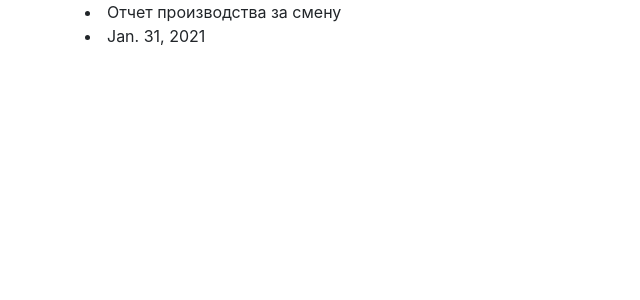
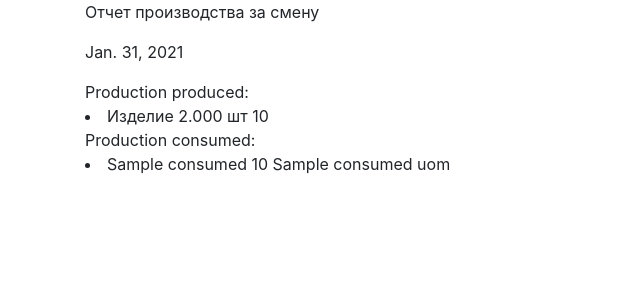
Before and after one commit to PonomarenkoNE/django_quick_test, a Django app: template django_app/myfirstapp/templates/prodreport.html in a window 1280 px wide. Shown: the top 300 px of the page, without its empty margins (0-640 px from the left). Run offline with Django 3.2, Linux system fonts and the light colour scheme; data comes from the database, SQL or seed files in the repository; tables that the repository leaves empty hold one stand-in row (values such as "Sample post"); the template is opened without the code that fills it: values that come from a table or form of the project are taken from there, most other values are stand-ins (such as "Sample title", 1, 10 or a date in 2020); some libraries are stand-ins or nearby versions.

Commit message:
init commit

```diff
--- a/django_app/myfirstapp/templates/index.html
+++ b/django_app/myfirstapp/templates/index.html
@@ -2,8 +2,7 @@
 {% block content %}
 
 <div class="container">
-    <li><a href="{% url 'task1' %}">Task 1</a> </li>
-    <li><a href="#">Task 2</a></li>
+    <li><a href="{% url 'task1' %}">Production report</a> </li>
 </div>
 
 {% endblock %}
--- a/django_app/myfirstapp/templates/prodreport.html
+++ b/django_app/myfirstapp/templates/prodreport.html
@@ -2,8 +2,28 @@
 {% block content %}
 
 <div class="container">
-    <li>{{ obj.description }}</li>
-    <li>{{ obj.prod_date }}</li>
+    {% for el in obj %}
+    <p>{{ el.description }}</p>
+    <p>{{ el.prod_date }}</p>
+    {% endfor %}
+    Production produced:
+        {% for el in produced %}
+            <li>{{ el.produced.name }}
+            {{ el.quantity }}
+            {{ el.produced_uom.name }}
+            {{ full_price }}</li>
+        {% endfor %}
+    Production consumed:
+        {% for el in consumed %}<li>
+            {{ el.consumed.name }}
+            {{ el.quantity }}
+            {{ el.consumed_uom.name }}
+            {% for key, val in price_dict.items %}
+                {% if key == el.consumed.name %}
+                    {{ val }}
+                {% endif %}
+            {% endfor %}
+        </li>{% endfor %}
 </div>
 
 {% endblock %}
--- a/django_app/myfirstapp/urls.py
+++ b/django_app/myfirstapp/urls.py
@@ -3,6 +3,6 @@ from . import views
 
 urlpatterns = [
     path('', views.home, name='home'),
-    path('task1', views.task1, name='task1'),
+    path('prodreport', views.task1, name='task1'),
     path('prodreport/<_id>/', views.prodreport, name='prodreport'),
 ]
```
Also changed, not shown: django_app/myfirstapp/views.py (+16 -3 lines).
